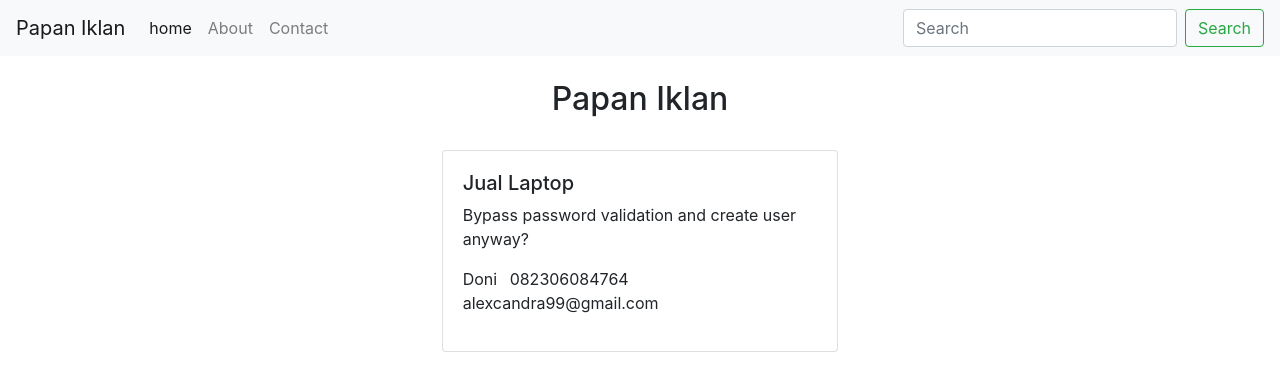
After one commit to alex3101/iklan-master-alex, a Django app: page /iklan/1 in a window 1280 px wide. The commit adds this page. Shown: the top 391 px of the page. Run offline with Django 3.2, Linux system fonts and the light colour scheme; data comes from the database, SQL or seed files in the repository; both versions use the stored data as it was after the commit; some libraries are stand-ins or nearby versions.

Commit message:
commit pertama

```diff
--- a/ectboardproject/urls.py
+++ b/ectboardproject/urls.py
@@ -15,11 +15,13 @@ Including another URLconf
 """
 from django.contrib import admin
 from django.urls import path
-from webapp.views import HomeView,AboutView
+from webapp.views import HomeView,AboutView,DetailIklanView
 
 
 urlpatterns = [
     path('admin/', admin.site.urls),
     path('',HomeView.as_view(), name="home"),
-    path('about/',AboutView.as_view(), name="about")
+    path('iklan/<int:id>', DetailIklanView.as_view(), name="iklan-detail"),
+    path('about/',AboutView.as_view(), name="about"),
+
 ]
--- a/templates/base.html
+++ b/templates/base.html
@@ -4,7 +4,14 @@
     <meta charset="UTF-8">
     <meta name="viewport" content="width=device-width, initial-scale=1.0">
     <title> {% block title %} {% endblock title %}</title>
+    <style>
+
+
+
+
+    </style>
     <link rel="stylesheet" href="https://stackpath.bootstrapcdn.com/bootstrap/4.4.1/css/bootstrap.min.css" integrity="sha384-Vkoo8x4CGsO3+Hhxv8T/Q5PaXtkKtu6ug5TOeNV6gBiFeWPGFN9MuhOf23Q9Ifjh" crossorigin="anonymous">
+
 </head>
 <body>
     <div>
@@ -15,16 +22,16 @@
   </button>
 
   <div class="collapse navbar-collapse" id="navbarSupportedContent">
-    <ul class="navbar-nav mr-auto">
-      <li class="nav-item active">
-        <a class="nav-link" href="{% url 'home' %}">Home <span class="sr-only">(current)</span></a>
+    <ul class="navbar-nav bd-navbar mr-auto">
+      <li class="nav-item active dropdown">
+        <a class="nav-link" href="{% url 'home' %}" onclick="ga('send', 'event', 'Navbar');">home<span class="sr-only">(current)</span></a>
       <li>
-      <li class="nav-item">
-        <a class="nav-link" href="{% url 'about' %}">About</a>
+      <li class="nav-item dropdown">
+        <a class="nav-link" href="{% url 'about' %}" onclick="ga('send', 'event', 'Navbar');">About</a>
+    <li class="nav-item dropdown">
+        <a class="nav-link" href="#" onclick=" ga('send', 'event', 'Navbar');">Contact</a>
     </li>
-    <li class="nav-item">
-        <a class="nav-link" href="#">Contact</a>
-    </li>
+
     </ul>
     <form class="form-inline my-2 my-lg-0">
       <input class="form-control mr-sm-2" type="search" placeholder="Search" aria-label="Search">
@@ -36,5 +43,6 @@
     <div class="container-fluid py-4">
         {% block content %} {% endblock %}
     </div>
+
 </body>
 </html>
--- /dev/null
+++ b/templates/detail.html
@@ -0,0 +1,36 @@
+{% extends 'base.html' %}
+
+
+{% block title %}
+    Detail Iklan
+{% endblock title %}
+
+
+{% block content %}
+<div class="row">
+    <div class="col text-center">
+        <h2>Papan Iklan</h2>
+    </div>
+</div>
+    <div class="row mt-4">
+        <div class="col-lg-4 offset-lg-4">
+            <div class="card">
+                <div class="card-body">
+                    <h5>{{object.judul}}</h5>
+                    <p>{{object.deskripsi}}</p>
+                    <ul class="list-inline">
+                        <li class="list-inline-item">{{object.nama}}</li>
+                        <li class="list-inline-item">{{object.phone}}</li>
+
+                            {% if object.email %}
+                                <li class="list-inline-item">
+                                    {{object.email}}
+                                </li>
+                            {% endif %}
+
+                    </ul>
+                </div>
+            </div>
+        </div>
+    </div>
+{% endblock content %}
--- a/webapp/admin.py
+++ b/webapp/admin.py
@@ -3,3 +3,5 @@ from .models import Iklan
 
 # Register your models here.
 admin.site.register(Iklan)
+
+#
--- a/webapp/views.py
+++ b/webapp/views.py
@@ -1,16 +1,36 @@
 from django.shortcuts import render
 from django.views.generic import TemplateView
+
+from .models import Iklan
+from .form import IklanForm
 
 # Create your views here.
 class HomeView(TemplateView):
     template_name = 'home.html'
 
     def get(self, request):
-        return render(request, self.template_name)
+        # query
+        all_iklan = Iklan.objects.all()
+        return render(request, self.template_name, {'objects':all_iklan} )
 
+class DetailIklanView(TemplateView):
+    template_name = 'detail.html'
+    id = None
+
+    def get(self, request, id):
+        # query satu object sesuai id
+        iklan = Iklan.objects.get(id=id)
+        return render(request, self.template_name, {'object':iklan})
+
+class AddIklanView(TemplateView):
+    template_name = 'add.html'
+
+    def get(self, request):
+        form = IklanForm()
+        return render(request, self.template_name, {'form':form})
 
 class AboutView(TemplateView):
-    template_name = 'about.html'
+    template_name = "about.html"
 
     def get(self, request):
         return render(request, self.template_name)
```
Also changed, not shown: templates/about.html (+7 -12 lines), templates/add.html (added, +30 -0 lines), templates/contact.html (added, +16 -0 lines), templates/home.html (+19 -3 lines), webapp/form.py (added, +8 -0 lines), db.sqlite3, webapp/migrations/0002_iklan_email.py (added).
